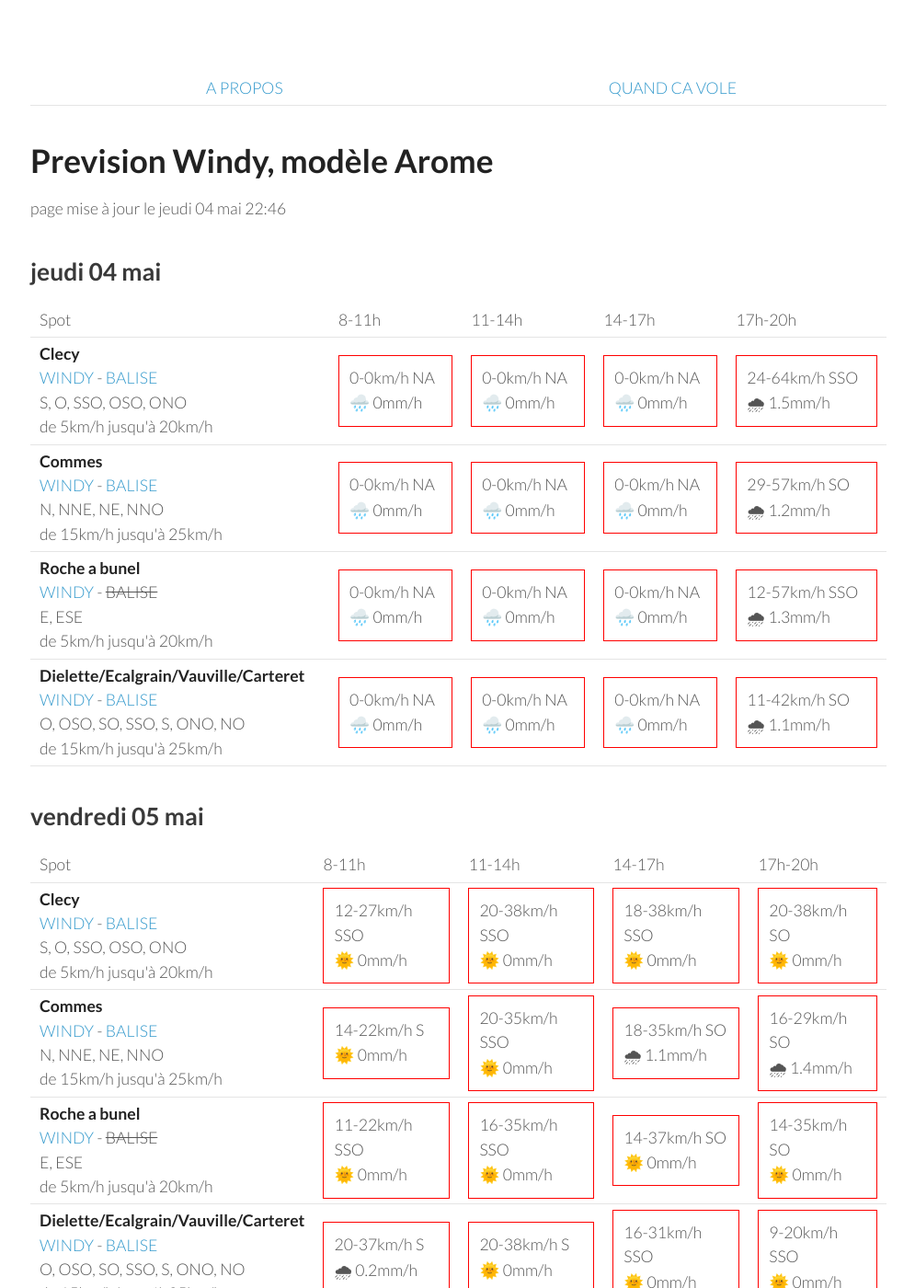
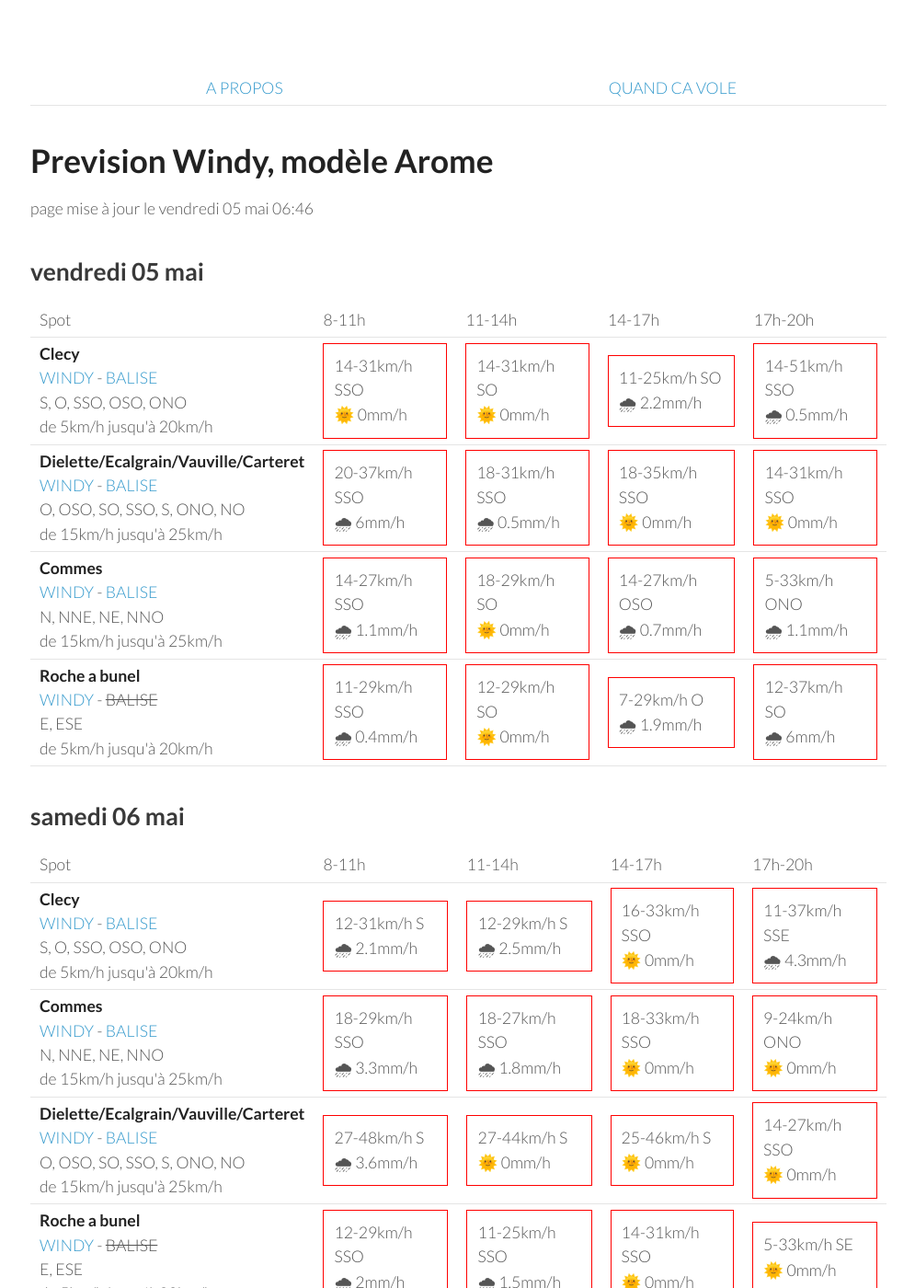
Before and after one commit to parapente-dans-le-nord/parapente-dans-le-nord.github.io, a Jekyll site: the page built from normandie.markdown, in a window 1280 px wide and 1400 px high. Shown: the whole window at 92% size, without its empty margins (25-1020 px from the left). Built offline with Jekyll 4.4.1, drawn with Linux system fonts in a browser that asks for light colours; some of the changed text lies outside the part shown.

Commit message:
update index.markdown

```diff
--- a/normandie.markdown
+++ b/normandie.markdown
@@ -7,60 +7,8 @@ title:  "Tous les spots"
 {: .links}
 
 # Prevision Windy, modèle Arome
-page mise à jour le jeudi 04 mai 22:46
+page mise à jour le vendredi 05 mai 06:46
 
-## jeudi 04 mai
-
-{::nomarkdown}
-<table>
-  <tbody>
-    <tr>
-      <td>Spot</td>
-      <td>8-11h</td>
-      <td>11-14h</td>
-      <td>14-17h</td>
-      <td>17h-20h</td>
-    </tr>
-<tr>
-        <td><strong>Clecy</strong><br><a href="https://windy.com/48.929/-0.470?48.516,-0.470,8">WINDY</a> - <span class=""><a href="http://www.balisemeteo.com/balise.php?idBalise=122">BALISE</a> </span><br> <span class="vent-favorable">S, O, SSO, OSO, ONO</span><br><span class="force-vent">de 5km/h jusqu'à 20km/h</span> </td>
-
-            <td><div class="not-flyable"><p>0-0km/h NA</p><p>🌧️ 0mm/h</p></div></td>
-            <td><div class="not-flyable"><p>0-0km/h NA</p><p>🌧️ 0mm/h</p></div></td>
-            <td><div class="not-flyable"><p>0-0km/h NA</p><p>🌧️ 0mm/h</p></div></td>
-            <td><div class="not-flyable"><p>24-64km/h SSO</p><p>🌧 1.5mm/h</p></div></td>
-
-    </tr>
-<tr>
-        <td><strong>Commes</strong><br><a href="https://windy.com/49.346/-0.726?48.936,-0.726,8">WINDY</a> - <span class=""><a href="http://www.balisemeteo.com/balise.php?idBalise=158">BALISE</a> </span><br> <span class="vent-favorable">N, NNE, NE, NNO</span><br><span class="force-vent">de 15km/h jusqu'à 25km/h</span> </td>
-
-            <td><div class="not-flyable"><p>0-0km/h NA</p><p>🌧️ 0mm/h</p></div></td>
-            <td><div class="not-flyable"><p>0-0km/h NA</p><p>🌧️ 0mm/h</p></div></td>
-            <td><div class="not-flyable"><p>0-0km/h NA</p><p>🌧️ 0mm/h</p></div></td>
-            <td><div class="not-flyable"><p>29-57km/h SO</p><p>🌧 1.2mm/h</p></div></td>
-
-    </tr>
-<tr>
-        <td><strong>Roche a bunel</strong><br><a href="https://windy.com/48.993/-0.499?48.580,-0.499,8">WINDY</a> - <span class="no-balise"> BALISE </span><br> <span class="vent-favorable">E, ESE</span><br><span class="force-vent">de 5km/h jusqu'à 20km/h</span> </td>
-
-            <td><div class="not-flyable"><p>0-0km/h NA</p><p>🌧️ 0mm/h</p></div></td>
-            <td><div class="not-flyable"><p>0-0km/h NA</p><p>🌧️ 0mm/h</p></div></td>
-            <td><div class="not-flyable"><p>0-0km/h NA</p><p>🌧️ 0mm/h</p></div></td>
-            <td><div class="not-flyable"><p>12-57km/h SSO</p><p>🌧 1.3mm/h</p></div></td>
-
-    </tr>
-<tr>
-        <td><strong>Dielette/Ecalgrain/Vauville/Carteret</strong><br><a href="https://windy.com/49.650/-1.856?49.243,-1.856,8">WINDY</a> - <span class=""><a href="http://www.balisemeteo.com/balise.php?idBalise=81">BALISE</a> </span><br> <span class="vent-favorable">O, OSO, SO, SSO, S, ONO, NO</span><br><span class="force-vent">de 15km/h jusqu'à 25km/h</span> </td>
-
-            <td><div class="not-flyable"><p>0-0km/h NA</p><p>🌧️ 0mm/h</p></div></td>
-            <td><div class="not-flyable"><p>0-0km/h NA</p><p>🌧️ 0mm/h</p></div></td>
-            <td><div class="not-flyable"><p>0-0km/h NA</p><p>🌧️ 0mm/h</p></div></td>
-            <td><div class="not-flyable"><p>11-42km/h SO</p><p>🌧 1.1mm/h</p></div></td>
-
-    </tr>
-
-</tbody>
-</table>
-{:/}
 ## vendredi 05 mai
 
 {::nomarkdown}
@@ -76,40 +24,40 @@ page mise à jour le jeudi 04 mai 22:46
 <tr>
         <td><strong>Clecy</strong><br><a href="https://windy.com/48.929/-0.470?48.516,-0.470,8">WINDY</a> - <span class=""><a href="http://www.balisemeteo.com/balise.php?idBalise=122">BALISE</a> </span><br> <span class="vent-favorable">S, O, SSO, OSO, ONO</span><br><span class="force-vent">de 5km/h jusqu'à 20km/h</span> </td>
 
-            <td><div class="not-flyable"><p>12-27km/h SSO</p><p>🌞 0mm/h</p></div></td>
-            <td><div class="not-flyable"><p>20-38km/h SSO</p><p>🌞 0mm/h</p></div></td>
-            <td><div class="not-flyable"><p>18-38km/h SSO</p><p>🌞 0mm/h</p></div></td>
-            <td><div class="not-flyable"><p>20-38km/h SO</p><p>🌞 0mm/h</p></div></td>
+            <td><div class="not-flyable"><p>14-31km/h SSO</p><p>🌞 0mm/h</p></div></td>
+            <td><div class="not-flyable"><p>14-31km/h SO</p><p>🌞 0mm/h</p></div></td>
+            <td><div class="not-flyable"><p>11-25km/h SO</p><p>🌧 2.2mm/h</p></div></td>
+            <td><div class="not-flyable"><p>14-51km/h SSO</p><p>🌧 0.5mm/h</p></div></td>
+
+
+    </tr>
+<tr>
+        <td><strong>Dielette/Ecalgrain/Vauville/Carteret</strong><br><a href="https://windy.com/49.650/-1.856?49.243,-1.856,8">WINDY</a> - <span class=""><a href="http://www.balisemeteo.com/balise.php?idBalise=81">BALISE</a> </span><br> <span class="vent-favorable">O, OSO, SO, SSO, S, ONO, NO</span><br><span class="force-vent">de 15km/h jusqu'à 25km/h</span> </td>
+
+            <td><div class="not-flyable"><p>20-37km/h SSO</p><p>🌧 6mm/h</p></div></td>
+            <td><div class="not-flyable"><p>18-31km/h SSO</p><p>🌧 0.5mm/h</p></div></td>
+            <td><div class="not-flyable"><p>18-35km/h SSO</p><p>🌞 0mm/h</p></div></td>
+            <td><div class="not-flyable"><p>14-31km/h SSO</p><p>🌞 0mm/h</p></div></td>
 
 
     </tr>
 <tr>
         <td><strong>Commes</strong><br><a href="https://windy.com/49.346/-0.726?48.936,-0.726,8">WINDY</a> - <span class=""><a href="http://www.balisemeteo.com/balise.php?idBalise=158">BALISE</a> </span><br> <span class="vent-favorable">N, NNE, NE, NNO</span><br><span class="force-vent">de 15km/h jusqu'à 25km/h</span> </td>
 
-            <td><div class="not-flyable"><p>14-22km/h S</p><p>🌞 0mm/h</p></div></td>
-            <td><div class="not-flyable"><p>20-35km/h SSO</p><p>🌞 0mm/h</p></div></td>
-            <td><div class="not-flyable"><p>18-35km/h SO</p><p>🌧 1.1mm/h</p></div></td>
-            <td><div class="not-flyable"><p>16-29km/h SO</p><p>🌧 1.4mm/h</p></div></td>
+            <td><div class="not-flyable"><p>14-27km/h SSO</p><p>🌧 1.1mm/h</p></div></td>
+            <td><div class="not-flyable"><p>18-29km/h SO</p><p>🌞 0mm/h</p></div></td>
+            <td><div class="not-flyable"><p>14-27km/h OSO</p><p>🌧 0.7mm/h</p></div></td>
+            <td><div class="not-flyable"><p>5-33km/h ONO</p><p>🌧 1.1mm/h</p></div></td>
 
 
     </tr>
 <tr>
         <td><strong>Roche a bunel</strong><br><a href="https://windy.com/48.993/-0.499?48.580,-0.499,8">WINDY</a> - <span class="no-balise"> BALISE </span><br> <span class="vent-favorable">E, ESE</span><br><span class="force-vent">de 5km/h jusqu'à 20km/h</span> </td>
 
-            <td><div class="not-flyable"><p>11-22km/h SSO</p><p>🌞 0mm/h</p></div></td>
-            <td><div class="not-flyable"><p>16-35km/h SSO</p><p>🌞 0mm/h</p></div></td>
-            <td><div class="not-flyable"><p>14-37km/h SO</p><p>🌞 0mm/h</p></div></td>
-            <td><div class="not-flyable"><p>14-35km/h SO</p><p>🌞 0mm/h</p></div></td>
-
-
-    </tr>
-<tr>
-        <td><strong>Dielette/Ecalgrain/Vauville/Carteret</strong><br><a href="https://windy.com/49.650/-1.856?49.243,-1.856,8">WINDY</a> - <span class=""><a href="http://www.balisemeteo.com/balise.php?idBalise=81">BALISE</a> </span><br> <span class="vent-favorable">O, OSO, SO, SSO, S, ONO, NO</span><br><span class="force-vent">de 15km/h jusqu'à 25km/h</span> </td>
-
-            <td><div class="not-flyable"><p>20-37km/h S</p><p>🌧 0.2mm/h</p></div></td>
-            <td><div class="not-flyable"><p>20-38km/h S</p><p>🌞 0mm/h</p></div></td>
-            <td><div class="not-flyable"><p>16-31km/h SSO</p><p>🌞 0mm/h</p></div></td>
-            <td><div class="not-flyable"><p>9-20km/h SSO</p><p>🌞 0mm/h</p></div></td>
+            <td><div class="not-flyable"><p>11-29km/h SSO</p><p>🌧 0.4mm/h</p></div></td>
+            <td><div class="not-flyable"><p>12-29km/h SO</p><p>🌞 0mm/h</p></div></td>
+            <td><div class="not-flyable"><p>7-29km/h O</p><p>🌧 1.9mm/h</p></div></td>
+            <td><div class="not-flyable"><p>12-37km/h SO</p><p>🌧 6mm/h</p></div></td>
 
 
     </tr>
@@ -132,40 +80,40 @@ page mise à jour le jeudi 04 mai 22:46
 <tr>
         <td><strong>Clecy</strong><br><a href="https://windy.com/48.929/-0.470?48.516,-0.470,8">WINDY</a> - <span class=""><a href="http://www.balisemeteo.com/balise.php?idBalise=122">BALISE</a> </span><br> <span class="vent-favorable">S, O, SSO, OSO, ONO</span><br><span class="force-vent">de 5km/h jusqu'à 20km/h</span> </td>
 
-            <td><div class="not-flyable"><p>16-35km/h S</p><p>🌧 1.6mm/h</p></div></td>
-            <td><div class="not-flyable"><p>12-29km/h S</p><p>🌧 1.1mm/h</p></div></td>
-            <td><div class="not-flyable"><p>16-38km/h SSO</p><p>🌧 0.9mm/h</p></div></td>
-            <td><div class="not-flyable"><p>16-38km/h SO</p><p>🌧 0.6mm/h</p></div></td>
+            <td><div class="not-flyable"><p>12-31km/h S</p><p>🌧 2.1mm/h</p></div></td>
+            <td><div class="not-flyable"><p>12-29km/h S</p><p>🌧 2.5mm/h</p></div></td>
+            <td><div class="not-flyable"><p>16-33km/h SSO</p><p>🌞 0mm/h</p></div></td>
+            <td><div class="not-flyable"><p>11-37km/h SSE</p><p>🌧 4.3mm/h</p></div></td>
 
 
     </tr>
 <tr>
         <td><strong>Commes</strong><br><a href="https://windy.com/49.346/-0.726?48.936,-0.726,8">WINDY</a> - <span class=""><a href="http://www.balisemeteo.com/balise.php?idBalise=158">BALISE</a> </span><br> <span class="vent-favorable">N, NNE, NE, NNO</span><br><span class="force-vent">de 15km/h jusqu'à 25km/h</span> </td>
 
-            <td><div class="not-flyable"><p>18-29km/h SSO</p><p>🌧 1.6mm/h</p></div></td>
-            <td><div class="not-flyable"><p>12-22km/h S</p><p>🌧 1.3mm/h</p></div></td>
-            <td><div class="not-flyable"><p>18-29km/h SSO</p><p>🌧 1.1mm/h</p></div></td>
-            <td><div class="not-flyable"><p>16-33km/h SO</p><p>🌧 0.3mm/h</p></div></td>
+            <td><div class="not-flyable"><p>18-29km/h SSO</p><p>🌧 3.3mm/h</p></div></td>
+            <td><div class="not-flyable"><p>18-27km/h SSO</p><p>🌧 1.8mm/h</p></div></td>
+            <td><div class="not-flyable"><p>18-33km/h SSO</p><p>🌞 0mm/h</p></div></td>
+            <td><div class="not-flyable"><p>9-24km/h ONO</p><p>🌞 0mm/h</p></div></td>
+
+
+    </tr>
+<tr>
+        <td><strong>Dielette/Ecalgrain/Vauville/Carteret</strong><br><a href="https://windy.com/49.650/-1.856?49.243,-1.856,8">WINDY</a> - <span class=""><a href="http://www.balisemeteo.com/balise.php?idBalise=81">BALISE</a> </span><br> <span class="vent-favorable">O, OSO, SO, SSO, S, ONO, NO</span><br><span class="force-vent">de 15km/h jusqu'à 25km/h</span> </td>
+
+            <td><div class="not-flyable"><p>27-48km/h S</p><p>🌧 3.6mm/h</p></div></td>
+            <td><div class="not-flyable"><p>27-44km/h S</p><p>🌞 0mm/h</p></div></td>
+            <td><div class="not-flyable"><p>25-46km/h S</p><p>🌞 0mm/h</p></div></td>
+            <td><div class="not-flyable"><p>14-27km/h SSO</p><p>🌞 0mm/h</p></div></td>
 
 
     </tr>
 <tr>
         <td><strong>Roche a bunel</strong><br><a href="https://windy.com/48.993/-0.499?48.580,-0.499,8">WINDY</a> - <span class="no-balise"> BALISE </span><br> <span class="vent-favorable">E, ESE</span><br><span class="force-vent">de 5km/h jusqu'à 20km/h</span> </td>
 
-            <td><div class="not-flyable"><p>12-29km/h SSO</p><p>🌧 0.7mm/h</p></div></td>
-            <td><div class="not-flyable"><p>14-29km/h S</p><p>🌧 1mm/h</p></div></td>
-            <td><div class="not-flyable"><p>18-38km/h SSO</p><p>🌧 1.1mm/h</p></div></td>
-            <td><div class="not-flyable"><p>18-40km/h SO</p><p>🌧 0.3mm/h</p></div></td>
-
-
-    </tr>
-<tr>
-        <td><strong>Dielette/Ecalgrain/Vauville/Carteret</strong><br><a href="https://windy.com/49.650/-1.856?49.243,-1.856,8">WINDY</a> - <span class=""><a href="http://www.balisemeteo.com/balise.php?idBalise=81">BALISE</a> </span><br> <span class="vent-favorable">O, OSO, SO, SSO, S, ONO, NO</span><br><span class="force-vent">de 15km/h jusqu'à 25km/h</span> </td>
-
-            <td><div class="not-flyable"><p>27-48km/h S</p><p>🌧 2.5mm/h</p></div></td>
-            <td><div class="not-flyable"><p>29-44km/h S</p><p>🌧 1.3mm/h</p></div></td>
-            <td><div class="not-flyable"><p>27-44km/h S</p><p>🌧 0.2mm/h</p></div></td>
-            <td><div class="not-flyable"><p>22-38km/h SSO</p><p>🌞 0mm/h</p></div></td>
+            <td><div class="not-flyable"><p>12-29km/h SSO</p><p>🌧 2mm/h</p></div></td>
+            <td><div class="not-flyable"><p>11-25km/h SSO</p><p>🌧 1.5mm/h</p></div></td>
+            <td><div class="not-flyable"><p>14-31km/h SSO</p><p>🌞 0mm/h</p></div></td>
+            <td><div class="not-flyable"><p>5-33km/h SE</p><p>🌞 0mm/h</p></div></td>
 
 
     </tr>
@@ -188,40 +136,40 @@ page mise à jour le jeudi 04 mai 22:46
 <tr>
         <td><strong>Dielette/Ecalgrain/Vauville/Carteret</strong><br><a href="https://windy.com/49.650/-1.856?49.243,-1.856,8">WINDY</a> - <span class=""><a href="http://www.balisemeteo.com/balise.php?idBalise=81">BALISE</a> </span><br> <span class="vent-favorable">O, OSO, SO, SSO, S, ONO, NO</span><br><span class="force-vent">de 15km/h jusqu'à 25km/h</span> </td>
 
-            <td><div class="not-flyable"><p>14-20km/h ONO</p><p>🌞 0mm/h</p></div></td>
-            <td><div class="not-flyable"><p>14-22km/h ONO</p><p>🌞 0mm/h</p></div></td>
+            <td><div class="not-flyable"><p>14-20km/h O</p><p>🌞 0mm/h</p></div></td>
             <td><div class="flyable"><p>16-25km/h O</p><p>🌞 0mm/h</p></div></td>
-            <td><div class="not-flyable"><p>18-27km/h OSO</p><p>🌞 0mm/h</p></div></td>
+            <td><div class="not-flyable"><p>22-31km/h OSO</p><p>🌞 0mm/h</p></div></td>
+            <td><div class="not-flyable"><p>16-33km/h OSO</p><p>🌞 0mm/h</p></div></td>
+
+
+    </tr>
+<tr>
+        <td><strong>Clecy</strong><br><a href="https://windy.com/48.929/-0.470?48.516,-0.470,8">WINDY</a> - <span class=""><a href="http://www.balisemeteo.com/balise.php?idBalise=122">BALISE</a> </span><br> <span class="vent-favorable">S, O, SSO, OSO, ONO</span><br><span class="force-vent">de 5km/h jusqu'à 20km/h</span> </td>
+
+            <td><div class="flyable"><p>9-20km/h O</p><p>🌞 0mm/h</p></div></td>
+            <td><div class="not-flyable"><p>12-27km/h ONO</p><p>🌞 0mm/h</p></div></td>
+            <td><div class="not-flyable"><p>12-29km/h O</p><p>🌞 0mm/h</p></div></td>
+            <td><div class="not-flyable"><p>14-33km/h O</p><p>🌞 0mm/h</p></div></td>
+
+
+    </tr>
+<tr>
+        <td><strong>Roche a bunel</strong><br><a href="https://windy.com/48.993/-0.499?48.580,-0.499,8">WINDY</a> - <span class="no-balise"> BALISE </span><br> <span class="vent-favorable">E, ESE</span><br><span class="force-vent">de 5km/h jusqu'à 20km/h</span> </td>
+
+            <td><div class="not-flyable"><p>9-20km/h O</p><p>🌞 0mm/h</p></div></td>
+            <td><div class="not-flyable"><p>12-29km/h ONO</p><p>🌞 0mm/h</p></div></td>
+            <td><div class="not-flyable"><p>14-29km/h O</p><p>🌞 0mm/h</p></div></td>
+            <td><div class="not-flyable"><p>14-35km/h O</p><p>🌞 0mm/h</p></div></td>
 
 
     </tr>
 <tr>
         <td><strong>Commes</strong><br><a href="https://windy.com/49.346/-0.726?48.936,-0.726,8">WINDY</a> - <span class=""><a href="http://www.balisemeteo.com/balise.php?idBalise=158">BALISE</a> </span><br> <span class="vent-favorable">N, NNE, NE, NNO</span><br><span class="force-vent">de 15km/h jusqu'à 25km/h</span> </td>
 
-            <td><div class="not-flyable"><p>12-24km/h O</p><p>🌞 0mm/h</p></div></td>
-            <td><div class="not-flyable"><p>16-25km/h NO</p><p>🌞 0mm/h</p></div></td>
-            <td><div class="not-flyable"><p>11-25km/h N</p><p>🌞 0mm/h</p></div></td>
-            <td><div class="not-flyable"><p>12-25km/h NNO</p><p>🌞 0mm/h</p></div></td>
-
-
-    </tr>
-<tr>
-        <td><strong>Clecy</strong><br><a href="https://windy.com/48.929/-0.470?48.516,-0.470,8">WINDY</a> - <span class=""><a href="http://www.balisemeteo.com/balise.php?idBalise=122">BALISE</a> </span><br> <span class="vent-favorable">S, O, SSO, OSO, ONO</span><br><span class="force-vent">de 5km/h jusqu'à 20km/h</span> </td>
-
-            <td><div class="not-flyable"><p>9-24km/h O</p><p>🌞 0mm/h</p></div></td>
-            <td><div class="not-flyable"><p>11-25km/h ONO</p><p>🌧 0.2mm/h</p></div></td>
-            <td><div class="not-flyable"><p>9-25km/h ONO</p><p>🌧 0.3mm/h</p></div></td>
-            <td><div class="not-flyable"><p>11-25km/h NO</p><p>🌞 0mm/h</p></div></td>
-
-
-    </tr>
-<tr>
-        <td><strong>Roche a bunel</strong><br><a href="https://windy.com/48.993/-0.499?48.580,-0.499,8">WINDY</a> - <span class="no-balise"> BALISE </span><br> <span class="vent-favorable">E, ESE</span><br><span class="force-vent">de 5km/h jusqu'à 20km/h</span> </td>
-
-            <td><div class="not-flyable"><p>9-24km/h O</p><p>🌞 0mm/h</p></div></td>
-            <td><div class="not-flyable"><p>12-25km/h ONO</p><p>🌧 0.2mm/h</p></div></td>
-            <td><div class="not-flyable"><p>11-27km/h NO</p><p>🌧 0.3mm/h</p></div></td>
-            <td><div class="not-flyable"><p>11-25km/h NO</p><p>🌞 0mm/h</p></div></td>
+            <td><div class="not-flyable"><p>12-22km/h OSO</p><p>🌞 0mm/h</p></div></td>
+            <td><div class="not-flyable"><p>14-27km/h O</p><p>🌞 0mm/h</p></div></td>
+            <td><div class="not-flyable"><p>16-27km/h O</p><p>🌞 0mm/h</p></div></td>
+            <td><div class="not-flyable"><p>20-33km/h O</p><p>🌞 0mm/h</p></div></td>
 
 
     </tr>
@@ -242,30 +190,30 @@ page mise à jour le jeudi 04 mai 22:46
       <td>17h-20h</td>
     </tr>
 <tr>
+        <td><strong>Commes</strong><br><a href="https://windy.com/49.346/-0.726?48.936,-0.726,8">WINDY</a> - <span class=""><a href="http://www.balisemeteo.com/balise.php?idBalise=158">BALISE</a> </span><br> <span class="vent-favorable">N, NNE, NE, NNO</span><br><span class="force-vent">de 15km/h jusqu'à 25km/h</span> </td>
+
+            <td><div class="not-flyable"><p>14-24km/h SO</p><p>🌞 0mm/h</p></div></td>
+            <td><div class="not-flyable"><p>16-31km/h SSO</p><p>🌧 0.7mm/h</p></div></td>
+            <td><div class="not-flyable"><p>25-40km/h SO</p><p>🌞 0mm/h</p></div></td>
+            <td><div class="not-flyable"><p>22-42km/h SO</p><p>🌧 1.6mm/h</p></div></td>
+
+
+    </tr>
+<tr>
         <td><strong>Clecy</strong><br><a href="https://windy.com/48.929/-0.470?48.516,-0.470,8">WINDY</a> - <span class=""><a href="http://www.balisemeteo.com/balise.php?idBalise=122">BALISE</a> </span><br> <span class="vent-favorable">S, O, SSO, OSO, ONO</span><br><span class="force-vent">de 5km/h jusqu'à 20km/h</span> </td>
 
-            <td><div class="not-flyable"><p>12-24km/h SSO</p><p>🌞 0mm/h</p></div></td>
-            <td><div class="not-flyable"><p>12-27km/h SSO</p><p>🌞 0mm/h</p></div></td>
+            <td><div class="not-flyable"><p>11-24km/h SO</p><p>🌧 0.2mm/h</p></div></td>
+            <td><div class="not-flyable"><p>14-33km/h SO</p><p>🌞 0mm/h</p></div></td>
             <td><div class="not-flyable"><p>20-44km/h SO</p><p>🌧 0.2mm/h</p></div></td>
             <td><div class="not-flyable"><p>24-46km/h SO</p><p>🌞 0mm/h</p></div></td>
 
 
     </tr>
 <tr>
-        <td><strong>Commes</strong><br><a href="https://windy.com/49.346/-0.726?48.936,-0.726,8">WINDY</a> - <span class=""><a href="http://www.balisemeteo.com/balise.php?idBalise=158">BALISE</a> </span><br> <span class="vent-favorable">N, NNE, NE, NNO</span><br><span class="force-vent">de 15km/h jusqu'à 25km/h</span> </td>
-
-            <td><div class="not-flyable"><p>16-25km/h SO</p><p>🌞 0mm/h</p></div></td>
-            <td><div class="not-flyable"><p>18-31km/h SO</p><p>🌞 0mm/h</p></div></td>
-            <td><div class="not-flyable"><p>25-40km/h SO</p><p>🌞 0mm/h</p></div></td>
-            <td><div class="not-flyable"><p>22-42km/h SO</p><p>🌧 1.6mm/h</p></div></td>
-
-
-    </tr>
-<tr>
         <td><strong>Roche a bunel</strong><br><a href="https://windy.com/48.993/-0.499?48.580,-0.499,8">WINDY</a> - <span class="no-balise"> BALISE </span><br> <span class="vent-favorable">E, ESE</span><br><span class="force-vent">de 5km/h jusqu'à 20km/h</span> </td>
 
-            <td><div class="not-flyable"><p>14-25km/h SSO</p><p>🌞 0mm/h</p></div></td>
-            <td><div class="not-flyable"><p>14-29km/h SO</p><p>🌞 0mm/h</p></div></td>
+            <td><div class="not-flyable"><p>12-25km/h SO</p><p>🌧 0.2mm/h</p></div></td>
+            <td><div class="not-flyable"><p>16-33km/h SO</p><p>🌞 0mm/h</p></div></td>
             <td><div class="not-flyable"><p>22-44km/h SO</p><p>🌧 0.2mm/h</p></div></td>
             <td><div class="not-flyable"><p>24-48km/h SO</p><p>🌧 0.2mm/h</p></div></td>
 
@@ -274,8 +222,8 @@ page mise à jour le jeudi 04 mai 22:46
 <tr>
         <td><strong>Dielette/Ecalgrain/Vauville/Carteret</strong><br><a href="https://windy.com/49.650/-1.856?49.243,-1.856,8">WINDY</a> - <span class=""><a href="http://www.balisemeteo.com/balise.php?idBalise=81">BALISE</a> </span><br> <span class="vent-favorable">O, OSO, SO, SSO, S, ONO, NO</span><br><span class="force-vent">de 15km/h jusqu'à 25km/h</span> </td>
 
-            <td><div class="not-flyable"><p>22-31km/h SSO</p><p>🌞 0mm/h</p></div></td>
-            <td><div class="not-flyable"><p>27-40km/h SSO</p><p>🌧 3.4mm/h</p></div></td>
+            <td><div class="not-flyable"><p>20-29km/h SSO</p><p>🌧 0.7mm/h</p></div></td>
+            <td><div class="not-flyable"><p>25-37km/h SSO</p><p>🌧 4.3mm/h</p></div></td>
             <td><div class="not-flyable"><p>31-46km/h SSO</p><p>🌧 0.8mm/h</p></div></td>
             <td><div class="not-flyable"><p>27-46km/h SO</p><p>🌧 4.2mm/h</p></div></td>
 
```
